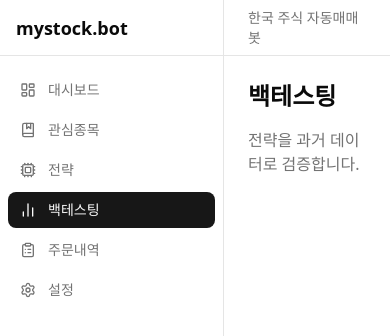
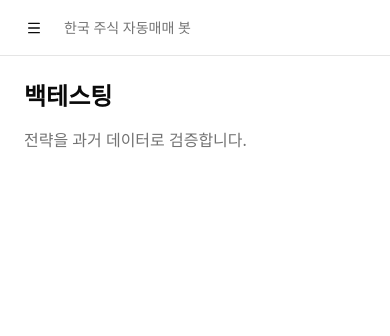
Before and after one commit to frogy95/mystock.bot, a Next.js app in the folder frontend/: page /backtest in a window 390 px wide. Shown: the top 336 px of the page. Built offline with nearby package versions, Linux system fonts and the light colour scheme.

Commit message:
feat: 반응형 사이드바 - 모바일 햄버거 메뉴 및 오버레이

```diff
--- a/frontend/src/components/layout/app-header.tsx
+++ b/frontend/src/components/layout/app-header.tsx
@@ -1,6 +1,25 @@
+"use client";
+
+import { Menu } from "lucide-react";
+import { Button } from "@/components/ui/button";
+import { useSidebarStore } from "@/stores/sidebar-store";
+
 export function AppHeader() {
+  const toggle = useSidebarStore((state) => state.toggle);
+
   return (
-    <header className="h-14 border-b flex items-center px-6 shrink-0 bg-background">
+    <header className="h-14 border-b flex items-center px-4 shrink-0 bg-background gap-3">
+      {/* 모바일 햄버거 메뉴 */}
+      <Button
+        variant="ghost"
+        size="icon"
+        className="md:hidden"
+        onClick={toggle}
+        aria-label="메뉴 열기"
+      >
+        <Menu className="h-5 w-5" />
+      </Button>
+
       <h1 className="text-sm font-medium text-muted-foreground">
         한국 주식 자동매매 봇
       </h1>
--- a/frontend/src/components/layout/app-sidebar.tsx
+++ b/frontend/src/components/layout/app-sidebar.tsx
@@ -11,6 +11,7 @@ import {
   Settings,
 } from "lucide-react";
 import { cn } from "@/lib/utils";
+import { useSidebarStore } from "@/stores/sidebar-store";
 
 const navItems = [
   { href: "/dashboard", label: "대시보드", icon: LayoutDashboard },
@@ -21,8 +22,9 @@ const navItems = [
   { href: "/settings", label: "설정", icon: Settings },
 ];
 
-export function AppSidebar() {
+function SidebarContent() {
   const pathname = usePathname();
+  const close = useSidebarStore((state) => state.close);
 
   return (
     <aside className="w-56 shrink-0 border-r bg-background flex flex-col h-full">
@@ -37,6 +39,7 @@ export function AppSidebar() {
           <Link
             key={href}
             href={href}
+            onClick={close}
             className={cn(
               "flex items-center gap-3 px-3 py-2 rounded-md text-sm font-medium transition-colors",
               pathname === href
@@ -52,3 +55,31 @@ export function AppSidebar() {
     </aside>
   );
 }
+
+export function AppSidebar() {
+  const { isOpen, close } = useSidebarStore();
+
+  return (
+    <>
+      {/* 데스크톱: 항상 표시 */}
+      <div className="hidden md:flex">
+        <SidebarContent />
+      </div>
+
+      {/* 모바일: 오버레이 + 슬라이드 인 */}
+      {isOpen && (
+        <>
+          {/* 오버레이 배경 */}
+          <div
+            className="fixed inset-0 z-40 bg-black/50 md:hidden"
+            onClick={close}
+          />
+          {/* 사이드바 패널 */}
+          <div className="fixed inset-y-0 left-0 z-50 md:hidden flex">
+            <SidebarContent />
+          </div>
+        </>
+      )}
+    </>
+  );
+}
--- /dev/null
+++ b/frontend/src/stores/sidebar-store.ts
@@ -0,0 +1,15 @@
+"use client";
+
+import { create } from "zustand";
+
+interface SidebarState {
+  isOpen: boolean;
+  toggle: () => void;
+  close: () => void;
+}
+
+export const useSidebarStore = create<SidebarState>((set) => ({
+  isOpen: false,
+  toggle: () => set((state) => ({ isOpen: !state.isOpen })),
+  close: () => set({ isOpen: false }),
+}));
```
